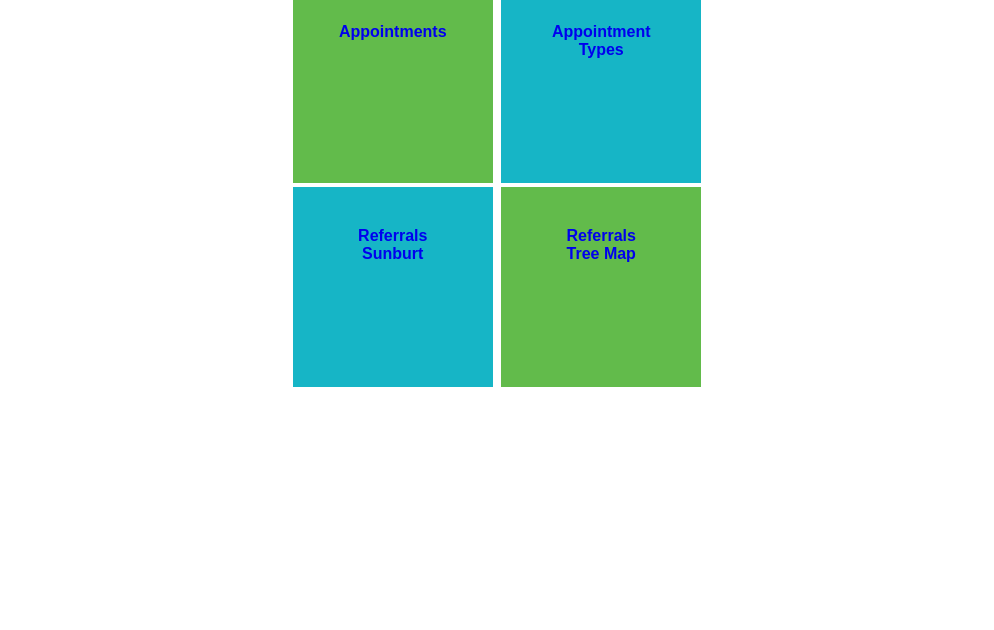
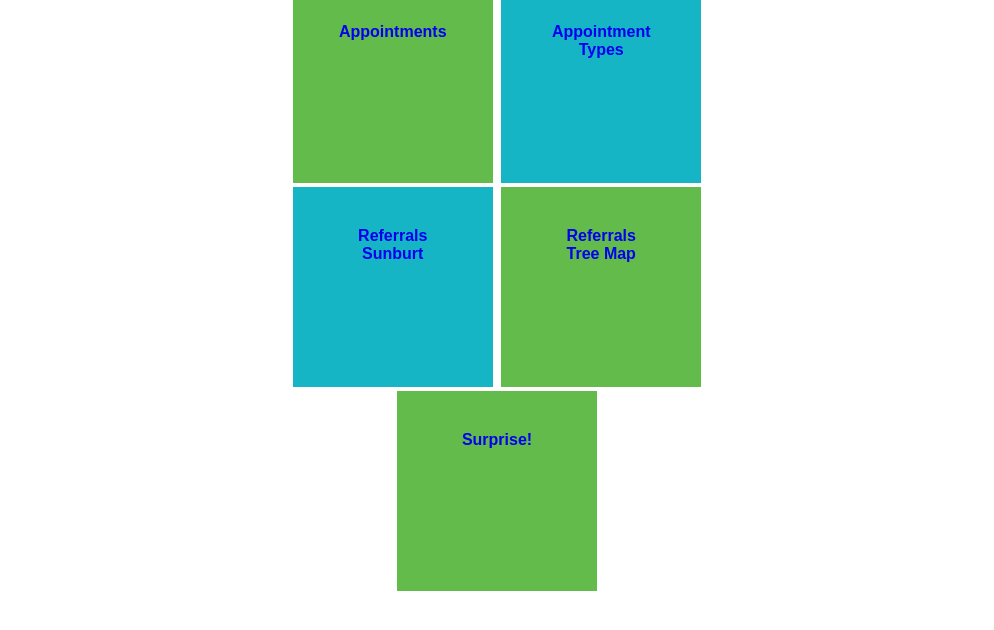
Before and after one commit to krahswobniar/snackathon, a website: page index.html in a window 1280 px wide. Shown: the part 154-784 px from the top of the page, without its empty margins (143-1137 px from the left). Drawn offline with Linux system fonts and the light colour scheme.

Commit message:
add fun time link!

```diff
--- a/index.html
+++ b/index.html
@@ -36,6 +36,7 @@ a:active {
         <a href="referral_source_sunburst.html"><div style="background-color:#16b5c6;display:inline-block; height:120px; width:120px; text-align: center;vertical-align:middle;padding:40px;margin:2px;">Referrals Sunburt</div></a>
         <a href="referral_source_treemap.html"><div style="background-color:#62bb4b;display:inline-block; height:120px; width:120px; text-align: center;vertical-align:middle;padding:40px;margin:2px;">Referrals <br> Tree Map</div></a>
         <br>
+        <a href="fun.html"><div style="background-color:#62bb4b;display:inline-block; height:120px; width:120px; text-align: center;vertical-align:middle;padding:40px;margin:2px;"> Surprise!</div></a>
 
 
     </div>
```
